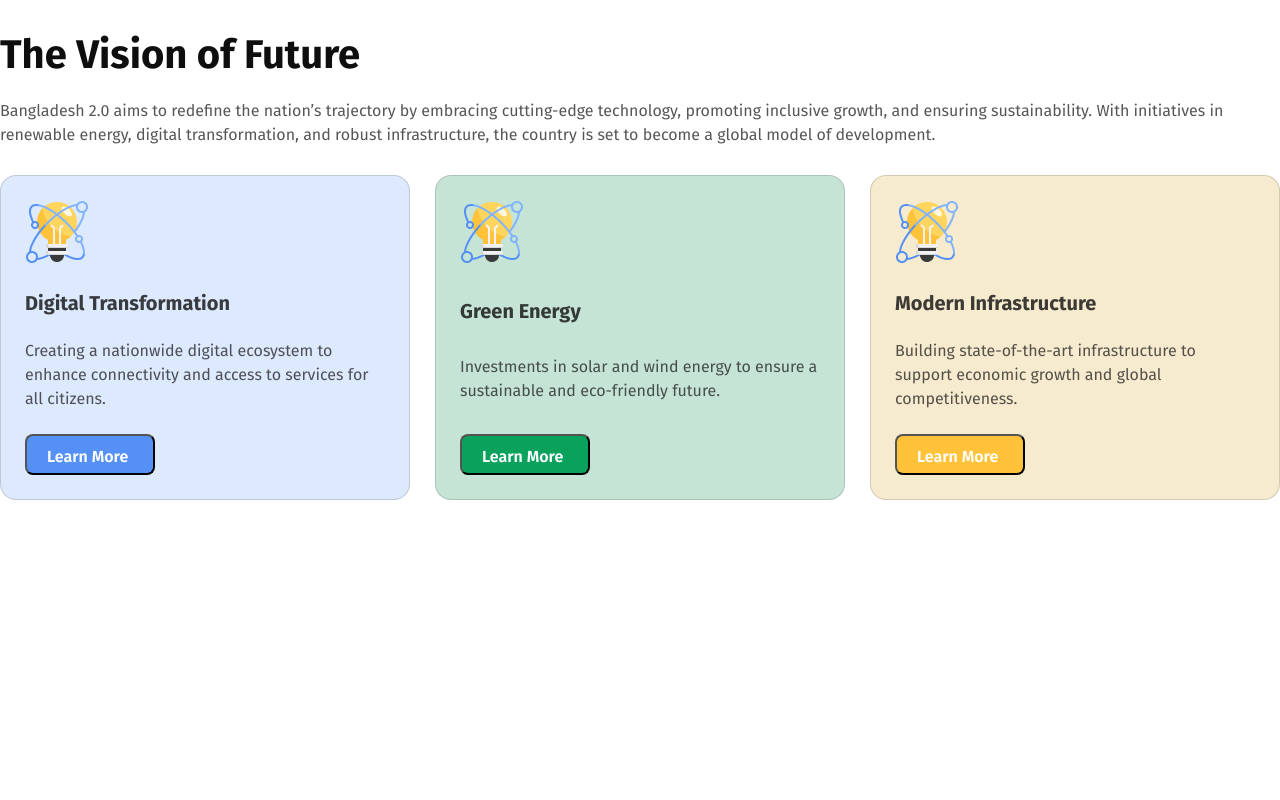
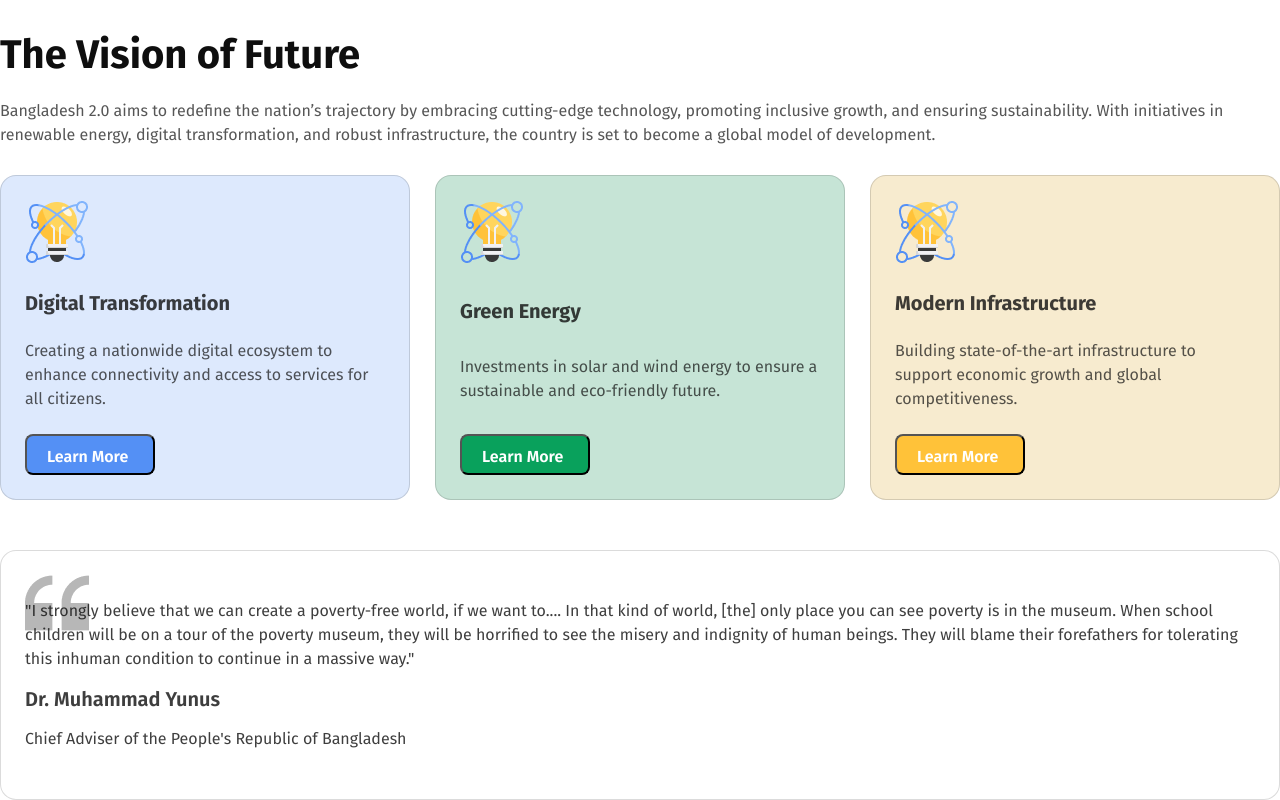
Before and after one commit to Arif-Rabbani-188/Assignment-1, a plain HTML site: page index.html in a window 1280 px wide. Shown: the part 1111-1911 px from the top of the page. Before the commit the page ends 1611 px from the top, so only its background shows below. Drawn offline with Linux system fonts and the light colour scheme.

Commit message:
quote is added

```diff
--- a/index.html
+++ b/index.html
@@ -82,6 +82,14 @@
                     <button>Learn More</button>
                 </div>
             </div>
+
+            <div class="quote">
+                <div class="container">
+                    <p>"I strongly believe that we can create a poverty-free world, if we want to.... In that kind of world, [the] only place you can see poverty is in the museum. When school children will be on a tour of the poverty museum, they will be horrified to see the misery and indignity of human beings. They will blame their forefathers for tolerating this inhuman condition to continue in a massive way."</p>
+                    <h1>Dr. Muhammad Yunus</h1>
+                    <p>Chief Adviser of the People's Republic of Bangladesh</p>
+                </div>
+            </div>
         </section>
     </main>
 
--- a/style/style.css
+++ b/style/style.css
@@ -254,3 +254,44 @@ body {
     padding: 11px 20px 11px 20px;
 
 }
+
+.quote {
+    margin-top: 50px;
+    width: 1280px;
+    display: flex;
+    justify-content: center;
+    align-items: center;
+    background-image: url(../assets/quote-bg.png);
+    background-repeat: no-repeat;
+    background-position: 24px 20px;
+    box-sizing: border-box;
+    border: 1px solid rgba(14, 14, 14, 0.15);
+    border-radius: 16px;
+}
+
+.quote>.container {
+    display: flex;
+    flex-direction: column;
+    gap: 16px;
+    padding: 48px 24px;
+}
+
+.quote>.container>p {
+    color: rgba(14, 14, 14, 0.8);
+    font-family: Fira Sans;
+    font-size: 16px;
+    font-weight: 400;
+    line-height: 24px;
+    letter-spacing: 0%;
+    text-align: left;
+}
+
+.quote>.container>h1 {
+    color: rgba(14, 14, 14, 0.8);
+    font-family: Fira Sans;
+    font-size: 20px;
+    font-weight: 600;
+    line-height: 24px;
+    letter-spacing: 0%;
+    text-align: left;
+}
```
